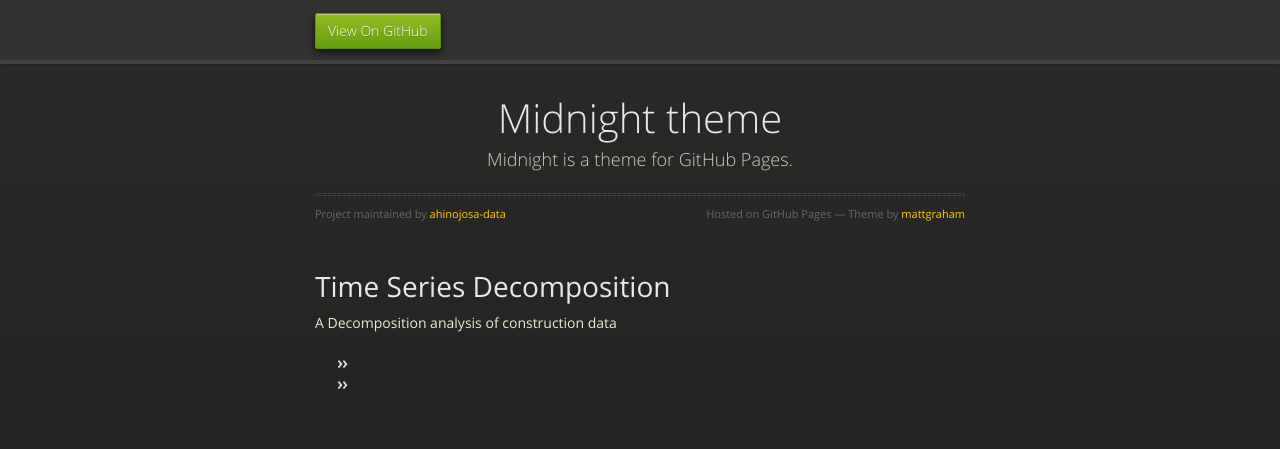
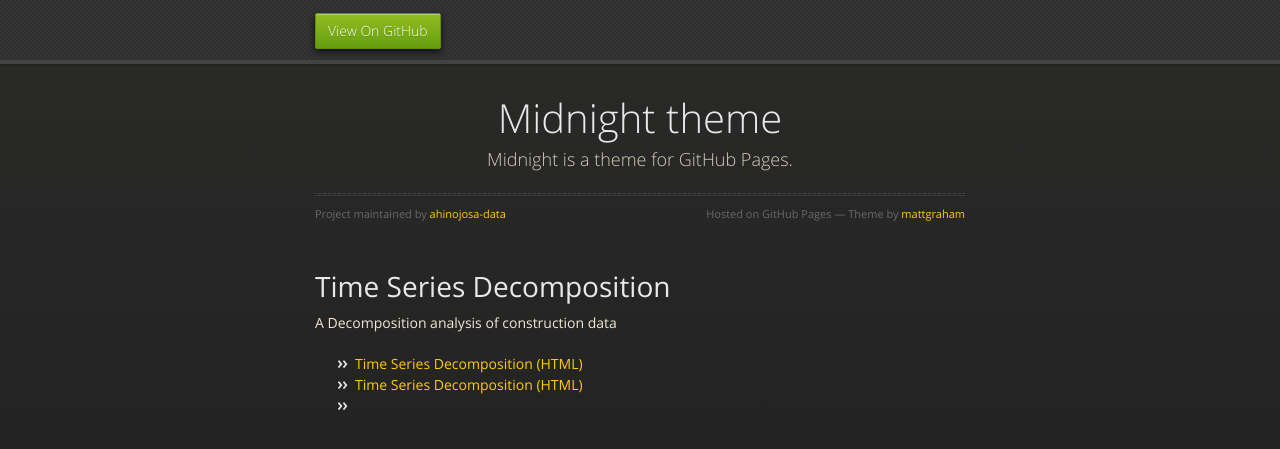
Before and after one commit to ahinojosa-data/ahinojosa-data.github.io, a Jekyll site: the page built from timeseries/index.md, in a window 1280 px wide. Shown: the top 449 px of the page. Built offline with Jekyll 4.4.1, drawn with Linux system fonts in a browser that asks for light colours; our own code applies the rules of GitHub Pages for plain Markdown files.

Commit message:
Update index.md

```diff
--- a/timeseries/index.md
+++ b/timeseries/index.md
@@ -5,5 +5,6 @@ description: timeseries
 
 # Time Series Decomposition
 A Decomposition analysis of construction data
+- [Time Series Decomposition (HTML)](TimeSeries.html)
+- [Time Series Decomposition (HTML)](TimeSeries.ipynb)
 -
--
```
